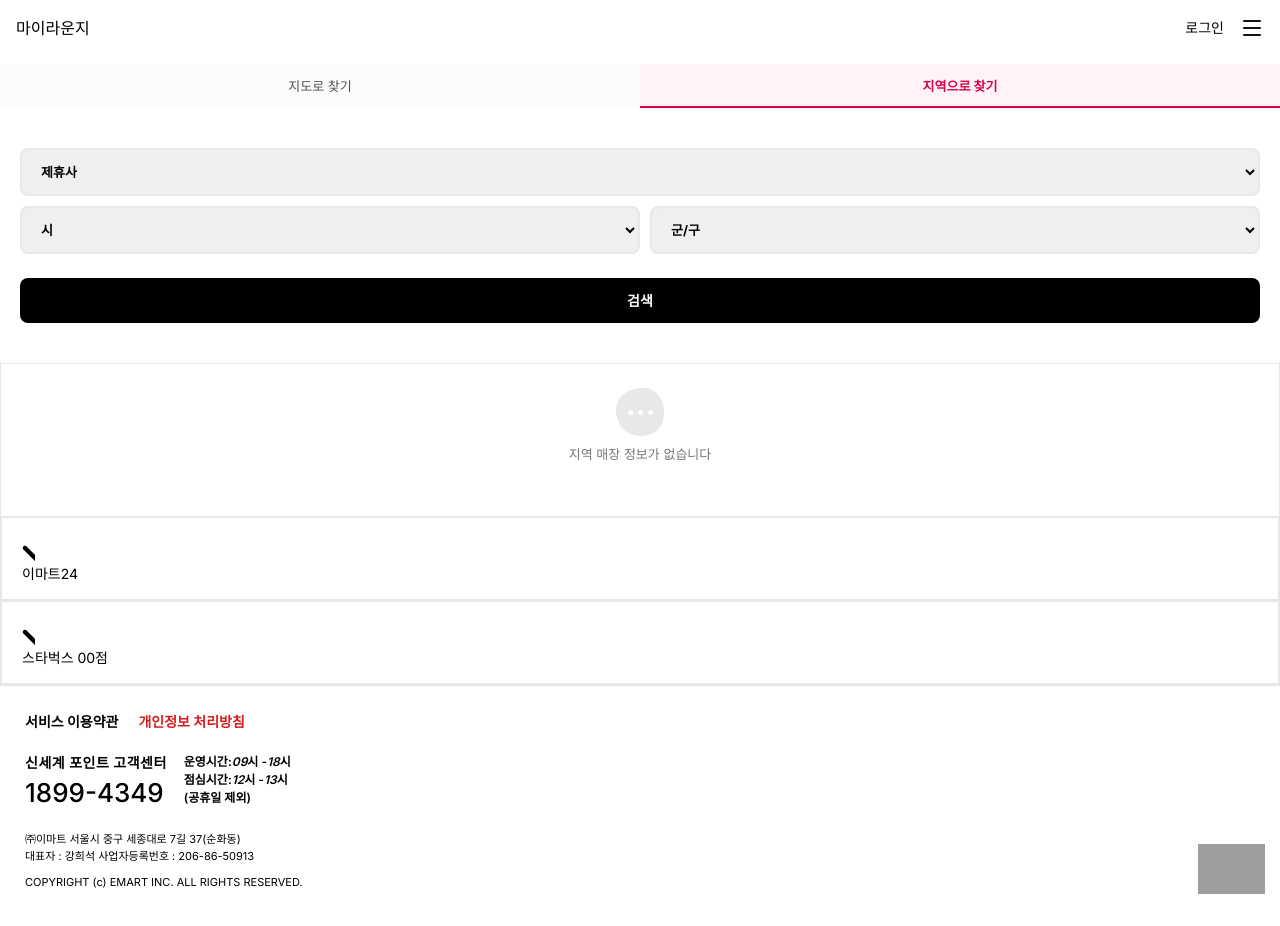
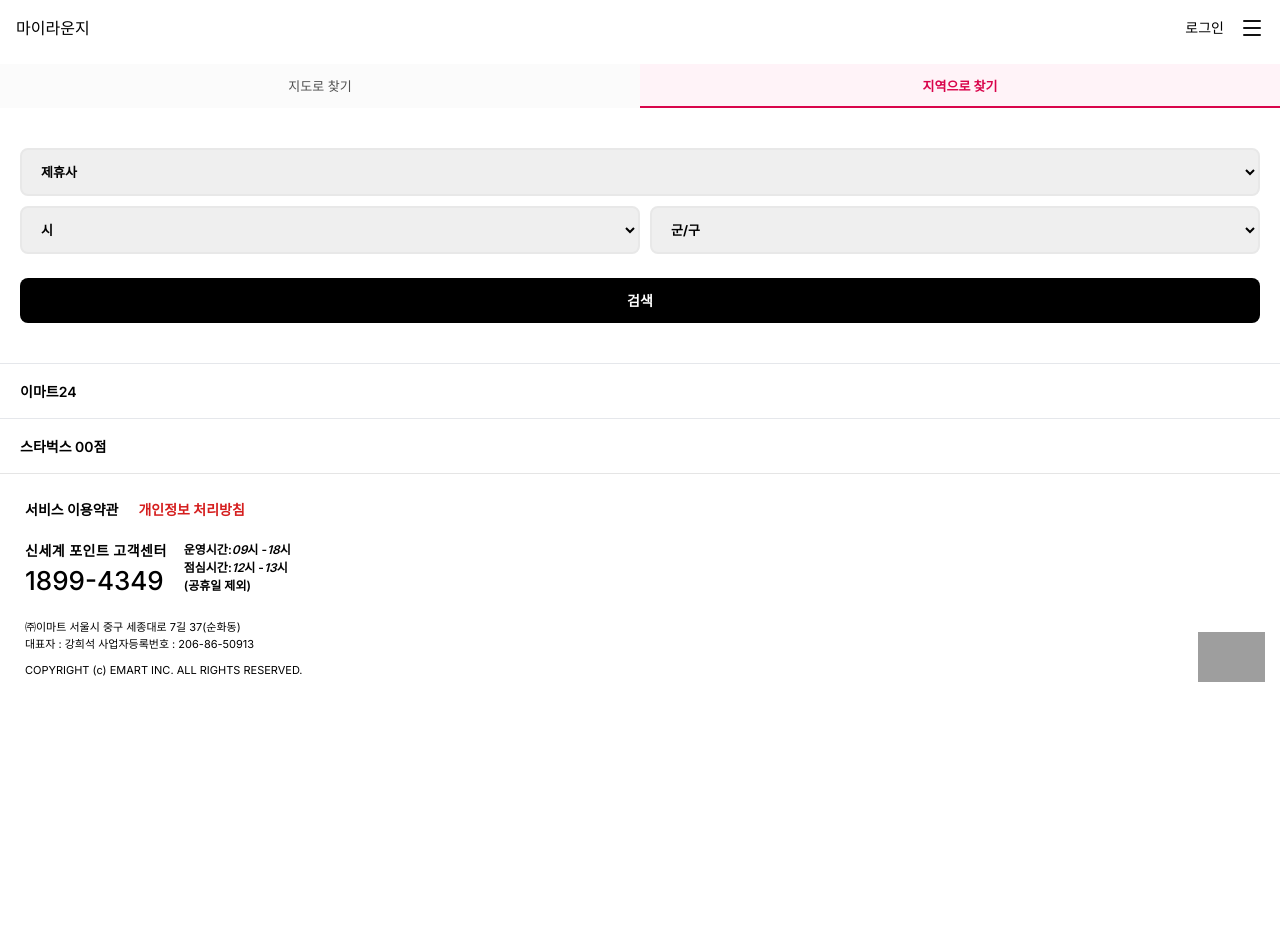
Before and after one commit to spharos-work-jo/front, a Next.js app in the folder ssg-point/: page /mylounge/find-store in a window 1280 px wide. After the commit the page ends 800 px from the top, so only its background shows below. Built offline with nearby package versions, Linux system fonts and the light colour scheme; grey boxes are pictures that could not be loaded.

Commit message:
feat : 지역으로 매장 찾기 리스트 구현 완료

```diff
--- a/ssg-point/components/pages/find-regular-store/FindRegion.tsx
+++ b/ssg-point/components/pages/find-regular-store/FindRegion.tsx
@@ -6,16 +6,19 @@
 
 const select_box = "relative inline-block rounded-[8px] align-top";
 const FindRegion = () => {
+  // 셀렉트 박스 옵션 타입
   interface SelectType {
     id: string;
     name: string;
   }
 
+  // 검색에 필요한 데이터 타입
   interface SearchType {
     partner: string;
     si: string;
     gungu: string;
   }
+
   const partnerList: SelectType[] = [
     {
       id: "0",
@@ -85,8 +88,8 @@
     ],
   };
 
+  const [selected, setSelected] = useState<string>("");
 
-  const [SearchRes, setSearchRes] = useState();
   const handleData = (e: any) => {
     switch (e.target.title) {
       case "제휴사":
@@ -150,15 +153,25 @@
         </div>
       </div>
       <div className="mt-[-40px]">
-        {/* 검색 정보가 없을 경우 */}
-        <EmptyBox content={"지역 매장 정보가 없습니다"}></EmptyBox>
-
-        {/* 검색 정보가 있을 경우 */}
-        <ul>
-          {resData.data.map((item : any, idx : number)=> (
-            <SearchList name={item.store_name}></SearchList>
-          ))}
-        </ul>
+        {resData === null ? (
+          // 검색 정보가 없을 경우
+          <EmptyBox content={"지역 매장 정보가 없습니다"}></EmptyBox>
+        ) : (
+          // 검색 정보가 있을 경우
+          <ul>
+            {resData.data.map((item: any, idx: number) => (
+              <SearchList
+                name={item.store_name}
+                id={item.id}
+                selected={selected}
+                setSelected={setSelected}
+                sido={item.sido}
+                gun={item.gungu}
+                detail={item.detail_address}
+              ></SearchList>
+            ))}
+          </ul>
+        )}
       </div>
     </>
   );
--- a/ssg-point/components/pages/find-regular-store/SearchList.tsx
+++ b/ssg-point/components/pages/find-regular-store/SearchList.tsx
@@ -1,19 +1,69 @@
 import { customStyle } from "@/types/cssType";
 import React from "react";
 
-const SearchList = (props: {name : string }) => {
-  const {name} = props
+const SearchList = (props: {
+  name: string;
+  id: number;
+  selected: string;
+  setSelected: React.Dispatch<React.SetStateAction<string>>;
+  sido: string;
+  gun: string;
+  detail: string;
+}) => {
+  const { name, id, selected, setSelected, sido, gun, detail } = props;
 
-  const labelBefore = "before:block before:border-none before:top-[20px] before:left-[30px] before:right-[25px] before:w-[13px] before:h-[30px] before:bg-no-repeat before:bg-auto before:bg-[url('/assets/images/etc/check.png')]"
+  const labelBefore =
+    "before:inline-block before:absolute before:border-none before:top-[20px] before:right-[25px] before:w-[14px] before:h-[10px] before:bg-no-repeat before:bg-auto  before:bg-[length:14px_10px] ";
 
+  const storeNameStyle =
+    "table-cell align-middle leading-[21px] h-[24px] font-semibold ";
+
+  const labelStyle = "block py-[15px] px-[20px] text-[14px]";
+  const handleClick = (e: any) => {
+    setSelected(e.target.htmlFor);
+    console.log(selected, e.target.htmlfor);
+  };
   return (
-    <li className="border-t border-2">
+    <li
+      className={
+        selected === name
+          ? "on border-t border-b-2 border-b-[#ea035c] bg-[#fff3f8]"
+          : "border-t"
+      }
+      key={id}
+    >
       <div className="block relative align-top">
-        <input name="store" type='radio' className="absolute w-[40px] h-[24px] appearance-none" />
-        <label className={`block py-[15px] px-[20px] text-[14px] ${labelBefore} `}>
-          <span>{name}</span>
+        <input
+          name="store"
+          type="radio"
+          className="absolute w-[40px] h-[24px] appearance-none"
+          id={name}
+        />
+        <label
+          className={
+            selected === name
+              ? `${labelStyle} ${labelBefore} before:bg-[url('/assets/images/etc/red_check.png')]`
+              : `${labelStyle} ${labelBefore} before:bg-[url('/assets/images/etc/check.png')] before:opacity-30 `
+          }
+          onClick={handleClick}
+          htmlFor={name}
+        >
+          <span
+            className={
+              selected === name
+                ? `${storeNameStyle} text-[#ea035c]`
+                : `${storeNameStyle}`
+            }
+          >
+            {name}
+          </span>
         </label>
       </div>
+      {selected === name ? (
+        <p className="text-[#666] text-[12px] pl-5 mt-[-10px] pb-[18px]">
+          {sido} {gun} {detail}
+        </p>
+      ) : null}
     </li>
   );
 };
```
Also changed, not shown: ssg-point/public/assets/images/etc/red_check.png (added).
